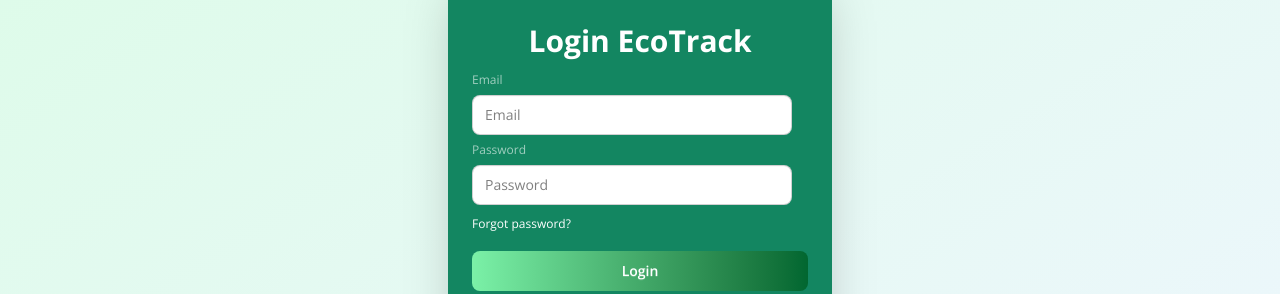
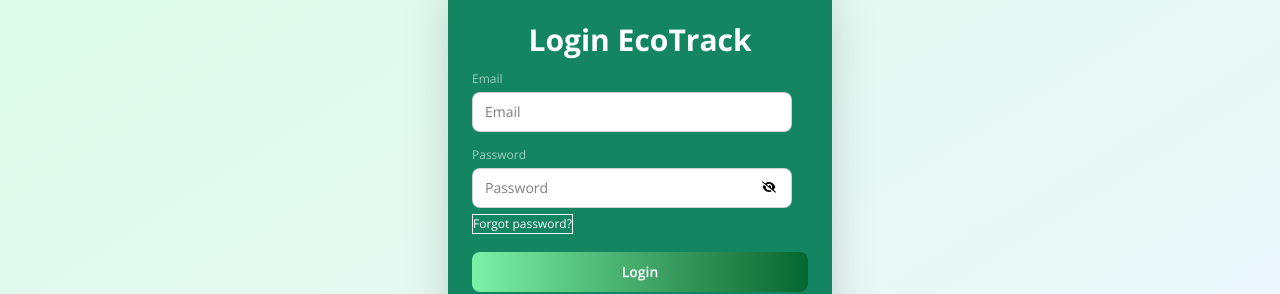
Before and after one commit to zashemkhan/EcoTrack, a React app: page /login in a window 1280 px wide. Shown: the part 283-577 px from the top of the page. Built offline with nearby package versions, Linux system fonts and the light colour scheme; no server answers; the HTML template or start-up script is replaced by a standard one.

Commit message:
fix password show/hide

```diff
--- a/src/Components/ForgetPass/ForgetPass.jsx
+++ b/src/Components/ForgetPass/ForgetPass.jsx
@@ -10,7 +10,6 @@
         <p className="text-gray-500 text-center mb-8">
           Enter your registered email address and we'll send you a code
         </p>
-
         <form className="space-y-6">
           <div>
             <label className="block text-sm font-semibold text-gray-600 mb-2">
@@ -24,12 +23,10 @@
               className="w-full px-4 py-3 border border-gray-300 rounded-lg focus:outline-none focus:ring-green-500"
             />
           </div>
-
           <button className="w-full bg-green-600 text-white py-3 rounded-lg font-semibold hover:bg-green-700 transition-all duration-200">
             Send
           </button>
         </form>
-
         <div className="text-center mt-6">
           <a
             href="/login"
--- a/src/Components/Login/Login.jsx
+++ b/src/Components/Login/Login.jsx
@@ -1,11 +1,13 @@
-import React, { useContext, useRef } from "react";
+import React, { useContext, useRef, useState } from "react";
 import { FaGoogle } from "react-icons/fa";
 import { Link, useLocation, useNavigate } from "react-router";
 import { toast } from "react-toastify";
 import { AuthContext } from "../../Contexts/AuthContext";
+import { FaEye, FaEyeSlash } from "react-icons/fa6";
 
 const Login = () => {
   const { loginFunc, signinwithpopupFunc, loading } = useContext(AuthContext);
+  const [showPass, setShowPass] = useState("text");
   const navigate = useNavigate();
   const location = useLocation();
   const emailRef = useRef();
@@ -43,38 +45,57 @@
       });
   };
 
+  const handleSHowPass = (e) => {
+    e.preventDefault();
+    setShowPass(!showPass);
+  };
+
   return (
     <div className="py-20 min-h-screen flex items-center justify-center ">
       <div className="card bg-[#138661] text-white w-full mx-auto py-10 max-w-sm shrink-0 shadow-2xl">
         <div className="card-body ">
           <h1 className="text-3xl font-bold text-center">Login EcoTrack</h1>
           <form onSubmit={handlelogin}>
-            <fieldset className="fieldset">
+            <fieldset className="fieldset ">
               {/* email field */}
+              <div>
                 <label className="label">Email</label>
                 <input
                   type="email"
                   name="email"
-                className="input text-black rounded-lg focus:border-0 focus:outline-gray-200"
+                  className="input focus:outline-none mt-1 text-black rounded-lg "
                   placeholder="Email"
                   required
                   ref={emailRef}
                 />
+              </div>
 
               {/* password */}
+              <div className="mt-2 relative">
                 <label className="label">Password</label>
                 <input
-                type="password"
+                  type={showPass ? "text" : "password"}
                   name="password"
-                className="input text-black rounded-lg focus:border-0 focus:outline-gray-200"
+                  className="input mt-1  text-black rounded-lg   focus:outline-none"
                   placeholder="Password"
                   required
                 />
-              <div className=" mt-1">
+                <button
+                  className="absolute bottom-3.5 right-8"
+                  onClick={handleSHowPass}
+                >
+                  {showPass ? (
+                    <FaEyeSlash className=" text-black  size-3.5" />
+                  ) : (
+                    <FaEye className=" text-black  size-3.5" />
+                  )}
+                </button>
+              </div>
+
               <Link to="/forgetPass">
-                  <p className="link link-hover">Forgot password?</p>
+                <p className="link link-hover border w-fit">Forgot password?</p>
               </Link>
-              </div>
+
               <button className="btn text-white mt-3 rounded-lg bg-linear-to-r from-green-300 to-green-800 border-none hover:to-emerald-900 shadow-none">
                 Login
               </button>
--- a/src/Components/Register/Register.jsx
+++ b/src/Components/Register/Register.jsx
@@ -1,8 +1,9 @@
-import { useContext, useId, useState } from "react";
+import { useContext, useState } from "react";
 import { FaGoogle } from "react-icons/fa";
-import { data, Link, useLocation, useNavigate } from "react-router";
+import { Link, useLocation, useNavigate } from "react-router";
 import { toast } from "react-toastify";
 import { AuthContext } from "../../Contexts/AuthContext";
+import { FaEye, FaEyeSlash } from "react-icons/fa6";
 
 const Register = () => {
   const {
@@ -17,11 +18,18 @@
   const navigate = useNavigate();
   const location = useLocation();
   const [passwordError, setPasswordError] = useState("");
+  const [showPass, setShowPass] = useState(false);
 
   if (loading) {
     return (
       <span className="loading loading-ring loading-md min-h-screen mx-auto flex justify-center"></span>
     );
+  }
+
+  const validationMesssage = validatePassword(password);
+  if (validatePassword) {
+    toast.error(validationMesssage);
+    return;
   }
 
   const validatePassword = (password) => {
@@ -55,11 +63,6 @@
     const password = form.password.value;
     console.log(displayName, email, password, photoURL);
 
-    const validationMesssage = validatePassword(password);
-    if (validatePassword) {
-      toast.error(validationMesssage);
-      return;
-    }
     createUserFunc(email, password)
       .then((data) => {
         const user = data.user;
@@ -113,6 +116,10 @@
         toast.error(error.message);
       });
   };
+  const handleShowPass = (e) => {
+    e.preventDefault();
+    setShowPass(!showPass);
+  };
   return (
     <div className="py-20">
       <div className="card bg-[#138661] text-white w-full mx-auto my-20 max-w-sm shrink-0 shadow-2xl">
@@ -151,14 +158,35 @@
               />
 
               {/* password */}
-              <label className="label">Password</label>
+              {/* <label className="label">Password</label>
               <input
                 type="password"
                 name="password"
                 className="input text-black rounded-lg focus:border-0 focus:outline-gray-200 "
                 placeholder="Password"
                 required
-              />
+              /> */}
+
+              <div className="mt-0.5 relative">
+                <label className="label">Password</label>
+                <input
+                  type={showPass ? "text" : "password"}
+                  name="password"
+                  className="input mt-1  text-black rounded-lg   focus:outline-none"
+                  placeholder="Password"
+                  required
+                />
+                <button
+                  className="absolute bottom-3.5 right-8"
+                  onClick={handleShowPass}
+                >
+                  {showPass ? (
+                    <FaEyeSlash className=" text-black  size-3.5" />
+                  ) : (
+                    <FaEye className=" text-black  size-3.5" />
+                  )}
+                </button>
+              </div>
               <button
                 type="submit"
                 className="btn hover:to-emerald-900 border-none shadow-none text-white mt-3 rounded-lg bg-linear-to-r from-green-300 to-green-800 "
```
Lines whose indentation alone changed are shown as unchanged.
